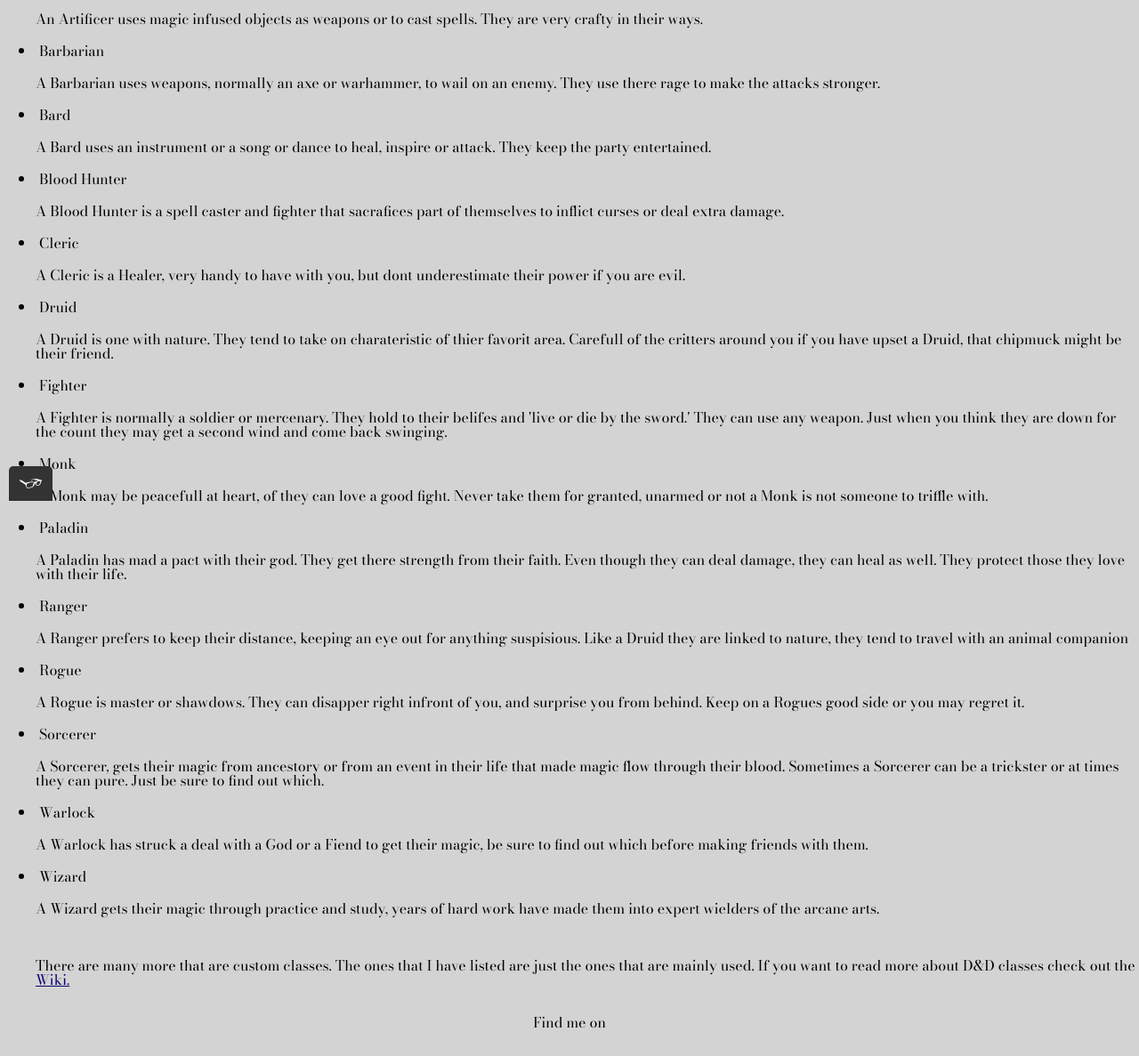
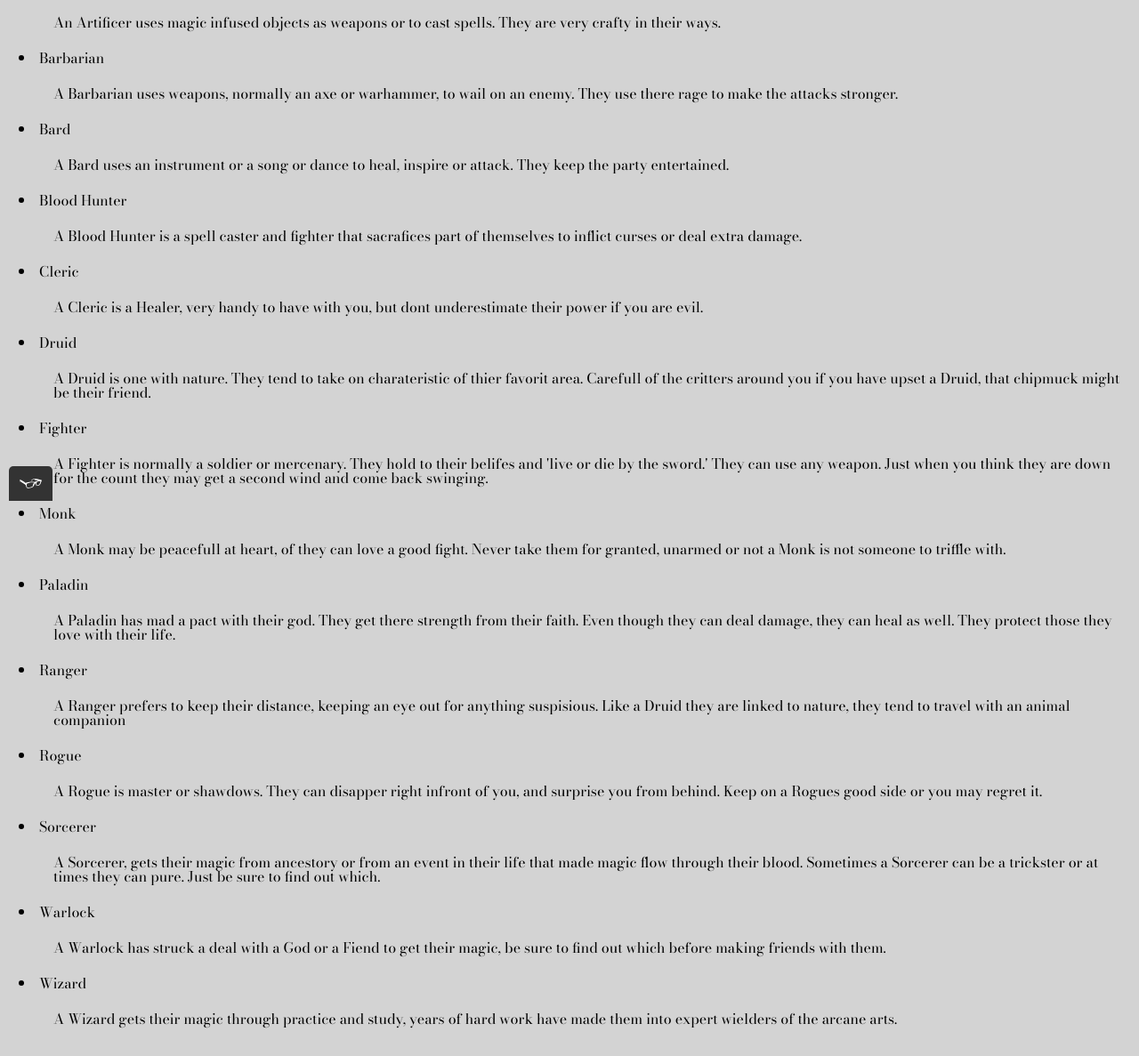
Before and after one commit to KevinPackerDesign/CF, a plain HTML site: page D&D.html in a window 1280 px wide. Shown: the part 237-1424 px from the top of the page at 89% size. Drawn offline with nearby package versions, Linux system fonts and the light colour scheme; a web font is replaced by a local one.

Commit message:
fixed link

```diff
--- a/D&D.html
+++ b/D&D.html
@@ -35,38 +35,38 @@
             <h1> D&D Classes</h1>
             <ul>
                 <li data-char-class="crafter">Artificer</li>
-                <p>An Artificer uses magic infused objects as weapons or to cast spells. They are very crafty in their ways.</p>
+                <div>An Artificer uses magic infused objects as weapons or to cast spells. They are very crafty in their ways.</div>
                 <li data-char-class="weapons">Barbarian</li>
-                <p>A Barbarian uses weapons, normally an axe or warhammer, to wail on an enemy. They use there rage to make the attacks stronger.</p>
+                <div>A Barbarian uses weapons, normally an axe or warhammer, to wail on an enemy. They use there rage to make the attacks stronger.</div>
                 <li data-char-class="magic">Bard</li>
-                <p>A Bard uses an instrument or a song or dance to heal, inspire or attack. They keep the party entertained.</p>
+                <div>A Bard uses an instrument or a song or dance to heal, inspire or attack. They keep the party entertained.</div>
                 <li data-char-class="bloodMagic">Blood Hunter</li>
-                <p>A Blood Hunter is a spell caster and fighter that sacrafices part of themselves to inflict curses or deal extra damage.</p>
+                <div>A Blood Hunter is a spell caster and fighter that sacrafices part of themselves to inflict curses or deal extra damage.</div>
                 <li data-char-class="healer">Cleric</li>
-                <p>A Cleric is a Healer, very handy to have with you, but dont underestimate their power if you are evil.</p>
+                <div>A Cleric is a Healer, very handy to have with you, but dont underestimate their power if you are evil.</div>
                 <li data-char-class="nature">Druid</li>
-                <p>A Druid is one with nature. They tend to take on charateristic of thier favorit area. Carefull of the critters around you if you have upset a Druid, that chipmuck might be their friend.</p>
+                <div>A Druid is one with nature. They tend to take on charateristic of thier favorit area. Carefull of the critters around you if you have upset a Druid, that chipmuck might be their friend.</div>
                 <li data-char-class="weapon">Fighter</li>
-                <p>A Fighter is normally a soldier or mercenary. They hold to their belifes and 'live or die by the sword.' They can use any weapon. Just when you think they are down for the count they may get a second wind and come back swinging.</p>
+                <div>A Fighter is normally a soldier or mercenary. They hold to their belifes and 'live or die by the sword.' They can use any weapon. Just when you think they are down for the count they may get a second wind and come back swinging.</div>
                 <li data-char-class="melee">Monk</li>
-                <p>A Monk may be peacefull at heart, of they can love a good fight. Never take them for granted, unarmed or not a Monk is not someone to triffle with.</p>
+                <div>A Monk may be peacefull at heart, of they can love a good fight. Never take them for granted, unarmed or not a Monk is not someone to triffle with.</div>
                 <li data-char-class="healer">Paladin</li>
-                <p>A Paladin has mad a pact with their god. They get there strength from their faith. Even though they can deal damage, they can heal as well. They protect those they love with their life.</p>
+                <div>A Paladin has mad a pact with their god. They get there strength from their faith. Even though they can deal damage, they can heal as well. They protect those they love with their life.</div>
                 <li data-char-class="range">Ranger</li>
-                <p>A Ranger prefers to keep their distance, keeping an eye out for anything suspisious. Like a Druid they are linked to nature, they tend to travel with an animal companion</p>
+                <div>A Ranger prefers to keep their distance, keeping an eye out for anything suspisious. Like a Druid they are linked to nature, they tend to travel with an animal companion</div>
                 <li data-char-class="stealth">Rogue</li>
-                <p>A Rogue is master or shawdows. They can disapper right infront of you, and surprise you from behind. Keep on a Rogues good side or you may regret it.</p>
+                <div>A Rogue is master or shawdows. They can disapper right infront of you, and surprise you from behind. Keep on a Rogues good side or you may regret it.</div>
                 <li data-char-class="magic">Sorcerer</li>
-                <p>A Sorcerer, gets their magic from ancestory or from an event in their life that made magic flow through their blood. Sometimes a Sorcerer can be a trickster or at times they can pure. Just be sure to find out which.</p>
+                <div>A Sorcerer, gets their magic from ancestory or from an event in their life that made magic flow through their blood. Sometimes a Sorcerer can be a trickster or at times they can pure. Just be sure to find out which.</div>
                 <li data-char-class="magic">Warlock</li>
-                <p>A Warlock has struck a deal with a God or a Fiend to get their magic, be sure to find out which before making friends with them.</p>
+                <div>A Warlock has struck a deal with a God or a Fiend to get their magic, be sure to find out which before making friends with them.</div>
                 <li data-char-class="magic">Wizard</li>
-                <p>A Wizard gets their magic through practice and study, years of hard work have made them into expert wielders of the arcane arts.</p>
+                <div>A Wizard gets their magic through practice and study, years of hard work have made them into expert wielders of the arcane arts.</div>
                 <br>
-                <p>
+                <div>
                     There are many more that are custom classes. The ones that I have listed are just the ones that are mainly used. If you want to read more about D&D classes check out the
                     <a href="http://dnd5e.wikidot.com/#toc7" target="_blank">Wiki.</a>
-                </p>
+                </div>
             </ul>
         </main>
         <footer class="page-footer">
```
Also changed, not shown: About.html (+5 -2 lines), contact.html (+3 -3 lines), 1 other file.
